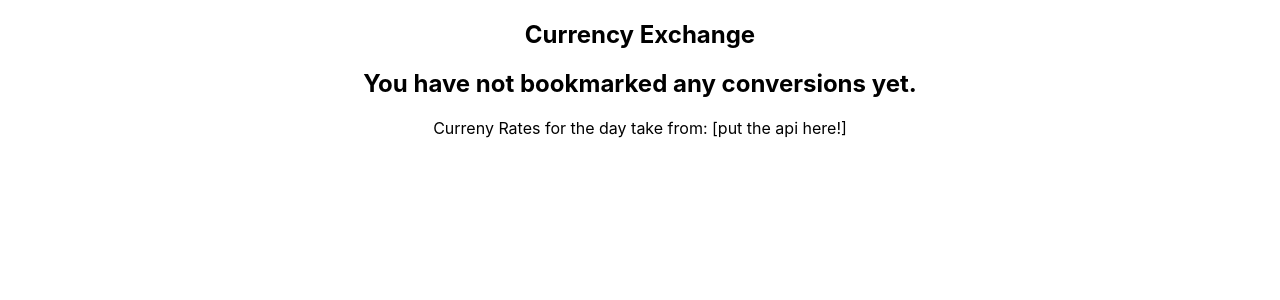
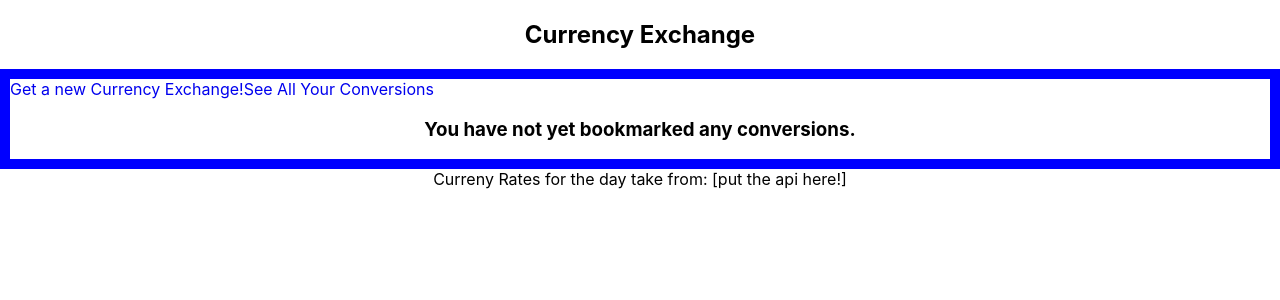
Before and after one commit to saraho1123/currency-exchange, a React (Create React App) app: page /currency-exchange/bookmarked-conversions in a window 1280 px wide. Shown: the top 300 px of the page. Built offline with nearby package versions, Linux system fonts and the light colour scheme.

Commit message:
Complete all functionality for components inlcuding deleting cards and also removing from bookmarked without deleting

```diff
--- a/src/App/App.js
+++ b/src/App/App.js
@@ -23,7 +23,8 @@ const App = () => {
     const filteredCurrencyCards = fusedData.filter(card => {
       return card.currencyData.id !== id
     })
-    setCurrencyData(filteredCurrencyCards)
+    setFusedData(filteredCurrencyCards)
+    setBookmarkedConversions(filteredCurrencyCards)
   }
 
   const addBookmarked = (id) => {
@@ -34,12 +35,12 @@ const App = () => {
   }
 
   const removeBookmarked = (id) => {
-    const filteredCards = fusedData.find(card => {
+    console.log('remove', bookmarkedConversions)
+    const filteredCards = fusedData.filter(card => {
       return card.currencyData.id !== id
     })
     setBookmarkedConversions(filteredCards)
   }
-
 
   useEffect(() => {
     if(useEffectSwitch) {
--- a/src/Bookmarked/Bookmarked.js
+++ b/src/Bookmarked/Bookmarked.js
@@ -10,16 +10,18 @@ const Bookmarked = ({
   exchangeRate,
   deleteCurrencyCard,
   removeBookmarked }) => {
+  if(id !== undefined) {
     return (
       <section className='bookmarked'>
-      <button onClick={deleteCurrencyCard}>🗑</button>
+        <button onClick={() => deleteCurrencyCard(id)}>🗑</button>
         <h1>{userAmount} {userCurrency} is worth: </h1>
         <h1>{newAmount} {newCurrency}</h1>
         <h1>at an exchange rate of: </h1>
         <h1>{exchangeRate}</h1>
-      <button onClick={removeBookmarked}>Remove From Bookmarked Conversions</button>
+        <button onClick={()=> removeBookmarked(id)}>Remove From Bookmarked Conversions</button>
       </section>
     )
+  }
 }
 
 /*
--- a/src/BookmarkedContainer/BookmarkedContainer.js
+++ b/src/BookmarkedContainer/BookmarkedContainer.js
@@ -6,11 +6,16 @@ import Bookmarked from '../Bookmarked/Bookmarked.js'
 
 
 const BookmarkedContainer = ({ bookmarkedConversions, removeBookmarked, deleteCurrencyCard }) => {
-  if (bookmarkedConversions.length < 1 ) {
+  console.log(bookmarkedConversions)
+  if (bookmarkedConversions.length < 1) {
     return (
-      <h1>You have not bookmarked any conversions yet.</h1>
+      <section className='bookmarked-container'>
+        <NavLink to="/" className="nav">Get a new Currency Exchange!</NavLink>
+        <NavLink to='/currency-cards' className='nav'>See All Your Conversions</NavLink>
+        <h1>You have not yet bookmarked any conversions.</h1>
+      </section>
     )
-  } else {
+  } else if (bookmarkedConversions.length > 0) {
     const currencyCards = bookmarkedConversions.map(data => {
       return (
         <Bookmarked
@@ -23,7 +28,6 @@ const BookmarkedContainer = ({ bookmarkedConversions, removeBookmarked, deleteCu
           exchangeRate={data.exchangeRate}
           removeBookmarked={removeBookmarked}
           deleteCurrencyCard={deleteCurrencyCard}
-
         />
         )
       })
--- a/src/CurrencyCard/CurrencyCard.js
+++ b/src/CurrencyCard/CurrencyCard.js
@@ -13,7 +13,7 @@ const CurrencyCard = ({
  }) => {
   return (
       <section className='currency-card'>
-        <button onClick={deleteCurrencyCard}>🗑</button>
+        <button onClick={() => deleteCurrencyCard(id)}>🗑</button>
         <h1>{userAmount} {userCurrency} is worth: </h1>
         <h1>{newAmount} {newCurrency}</h1>
         <h1>at an exchange rate of: </h1>
--- a/src/ExchangeContainer/ExchangeContainer.js
+++ b/src/ExchangeContainer/ExchangeContainer.js
@@ -6,7 +6,10 @@ import CurrencyCard from '../CurrencyCard/CurrencyCard.js'
 const ExchangeContainer = ({ fusedData, addBookmarked, deleteCurrencyCard }) => {
   if (fusedData.length < 1 ) {
     return (
-      <h1>You have not completed any conversions yet.</h1>
+      <section className='container'>
+        <NavLink to="/" className="nav">Get a new Currency Exchange!</NavLink>
+        <h1>You have not completed any conversions yet.</h1>
+      </section>
     )
   } else {
     const currencyCards = fusedData.map(data => {
```
Also changed, not shown: 1 other file (tests, documents, lock files or other folders). Lines whose indentation alone changed are shown as unchanged.
